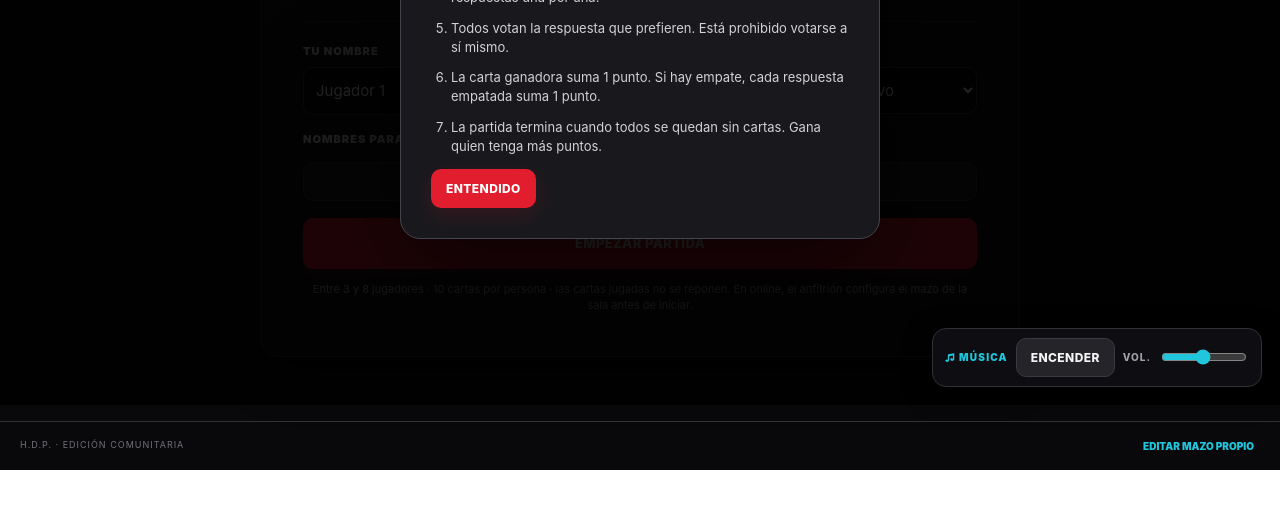
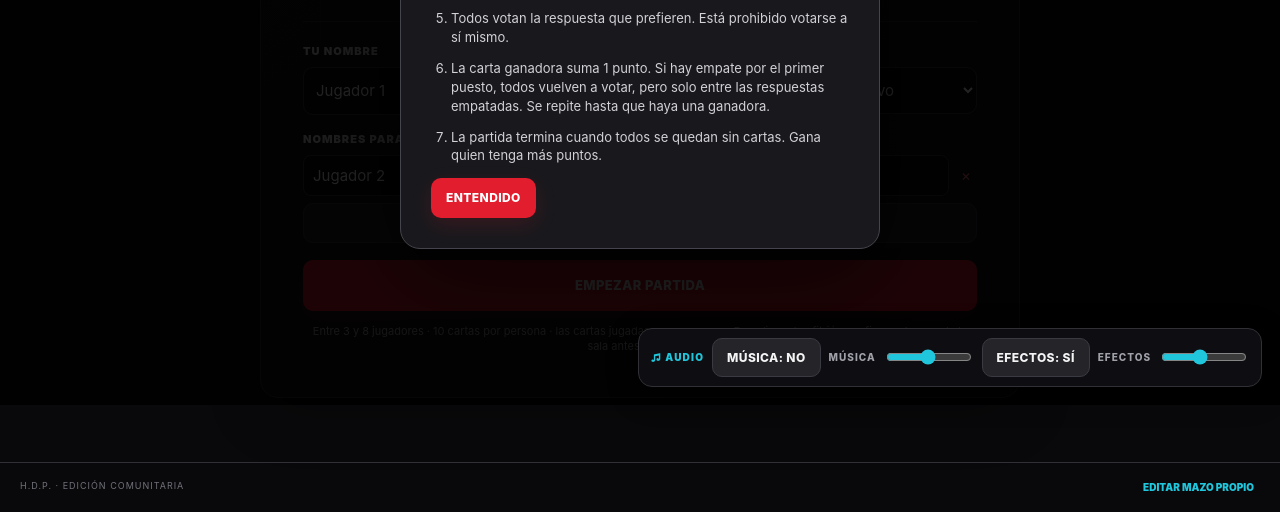
Before and after one commit to benjacogley462/HDP, a plain HTML site: page docs/index.html in a window 1280 px wide. Both pictures are taken after a click on the button "REGLAS". Shown: the part 395-907 px from the top of the page. Before the commit the page ends 865 px from the top, so only its background shows below. Drawn offline with Linux system fonts and the light colour scheme.

Commit message:
Add sound effects, visual feedback and runoff tie-break voting

```diff
--- a/docs/index.html
+++ b/docs/index.html
@@ -3,7 +3,7 @@
 <head>
 <meta charset="utf-8"><meta name="viewport" content="width=device-width,initial-scale=1">
 <meta name="theme-color" content="#09090b"><title>H.D.P. — Hasta Dónde Podés</title>
-<link rel="stylesheet" href="styles.css?v=20261029-3">
+<link rel="stylesheet" href="styles.css?v=20261029-4">
 </head>
 <body>
 <header class="topbar">
@@ -41,11 +41,11 @@
   <section class="hand-panel panel"><div class="hand-head"><div><span class="eyebrow">TU MANO</span><h2 id="handTitle">Elegí una carta</h2></div><span class="pill" id="handCount">10 cartas</span></div><div id="hand" class="hand"></div><div id="handActions" class="hand-actions"></div></section>
 </section>
 </main>
-<div class="music-controls music-dock" aria-label="Controles de música"><span class="music-dock-label">♫ MÚSICA</span><button class="btn secondary" id="musicToggle" type="button">Encender</button><label class="volume-label" for="musicVolume">Vol.</label><input id="musicVolume" type="range" min="0" max="0.45" step="0.01" value="0.22" aria-label="Volumen de música"></div>
+<div class="music-controls music-dock" aria-label="Controles de audio"><span class="music-dock-label">♫ AUDIO</span><button class="btn secondary" id="musicToggle" type="button">Música: no</button><label class="volume-label" for="musicVolume">Música</label><input id="musicVolume" type="range" min="0" max="0.45" step="0.01" value="0.22" aria-label="Volumen de música"><button class="btn secondary" id="sfxToggle" type="button">Efectos: sí</button><label class="volume-label" for="sfxVolume">Efectos</label><input id="sfxVolume" type="range" min="0" max="0.5" step="0.01" value="0.22" aria-label="Volumen de efectos"></div>
 <div id="privacy" class="overlay hidden"><div class="modal"><div class="big-icon">◉</div><p class="eyebrow">TURNO PRIVADO</p><h2>Pasale la pantalla</h2><p>Ahora juega <strong id="privacyName">Jugador 2</strong>. Que nadie mire sus cartas.</p><button class="btn primary big" id="privacyOk">Ya tengo la pantalla</button></div></div>
-<div id="rules" class="overlay hidden"><div class="modal rules-modal"><button class="close" id="closeRules">×</button><p class="eyebrow">CÓMO SE JUEGA</p><h2>Reglas de la mesa</h2><ol><li>Cada jugador recibe <b>10 cartas blancas</b>. No se reponen.</li><li>La <b>Cantora</b> rota cada ronda y lee la consigna negra.</li><li>Todos eligen una carta blanca en secreto.</li><li>Cuando todos jugaron, se mezclan y la Cantora lee las respuestas una por una.</li><li>Todos votan la respuesta que prefieren. Está prohibido votarse a sí mismo.</li><li>La carta ganadora suma 1 punto. Si hay empate, cada respuesta empatada suma 1 punto.</li><li>La partida termina cuando todos se quedan sin cartas. Gana quien tenga más puntos.</li></ol><button class="btn primary" id="rulesOk">Entendido</button></div></div>
+<div id="rules" class="overlay hidden"><div class="modal rules-modal"><button class="close" id="closeRules">×</button><p class="eyebrow">CÓMO SE JUEGA</p><h2>Reglas de la mesa</h2><ol><li>Cada jugador recibe <b>10 cartas blancas</b>. No se reponen.</li><li>La <b>Cantora</b> rota cada ronda y lee la consigna negra.</li><li>Todos eligen una carta blanca en secreto.</li><li>Cuando todos jugaron, se mezclan y la Cantora lee las respuestas una por una.</li><li>Todos votan la respuesta que prefieren. Está prohibido votarse a sí mismo.</li><li>La carta ganadora suma 1 punto. Si hay empate por el primer puesto, todos vuelven a votar, pero solo entre las respuestas empatadas. Se repite hasta que haya una ganadora.</li><li>La partida termina cuando todos se quedan sin cartas. Gana quien tenga más puntos.</li></ol><button class="btn primary" id="rulesOk">Entendido</button></div></div>
 <div id="toast" role="status" aria-live="polite"></div>
 <footer><span>H.D.P. · EDICIÓN COMUNITARIA</span><button id="deckBtn" class="text-btn">Editar mazo propio</button></footer>
 <div id="deckModal" class="overlay hidden"><div class="modal deck-modal"><button class="close" id="closeDeck">×</button><p class="eyebrow">PERSONALIZACIÓN</p><h2>Editar mazo propio</h2><p id="deckModalHint" class="muted">Las cartas se guardan en este navegador.</p><label for="blackEditor">Consignas negras (una por línea)</label><textarea id="blackEditor" rows="7"></textarea><label for="whiteEditor">Respuestas blancas (una por línea)</label><textarea id="whiteEditor" rows="10"></textarea><div class="online-actions"><button class="btn secondary" id="resetDeck">Restaurar mazo base</button><button class="btn primary" id="saveDeck">Guardar mazo</button></div></div></div>
-<script src="app.js?v=20261029-3"></script>
+<script src="app.js?v=20261029-4"></script>
 </body></html>
```
